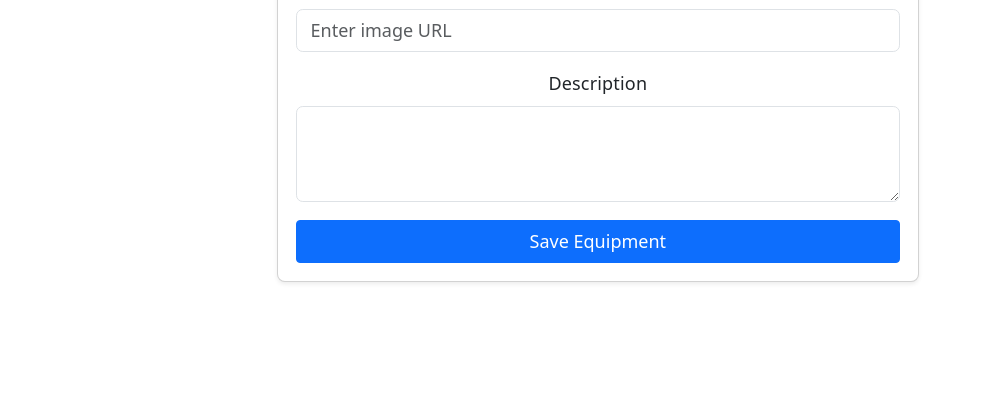
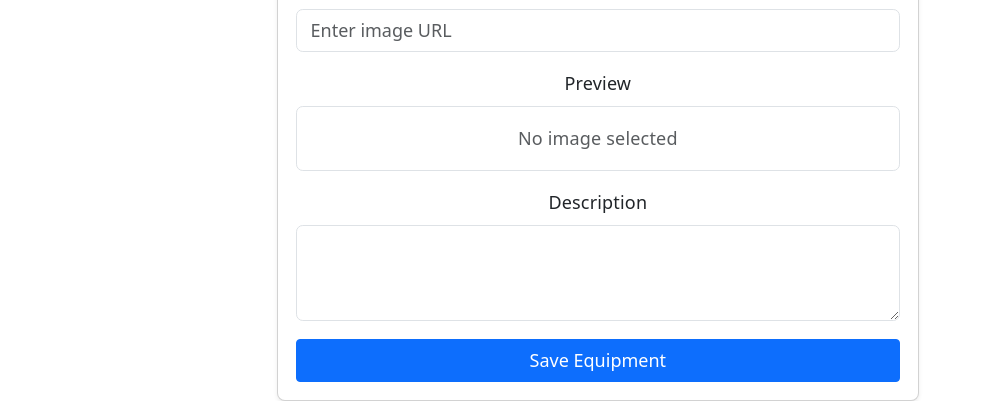
Before and after one commit to SyAnh0712/manage-it-equipment-inventory, a React app in the folder frontend/: page /equipment/add in a window 1280 px wide. Shown: the part 973-1374 px from the top of the page, without its empty margins (0-982 px from the left). Before the commit the page ends 1309 px from the top, so only its background shows below. Built offline with nearby package versions, Linux system fonts and the light colour scheme; no server answers; sample sign-in values are in the browser's storage; the HTML template or start-up script is replaced by a standard one.

Commit message:
fix bug data editequipment

```diff
--- a/frontend/src/components/forms/EquipmentForm.jsx
+++ b/frontend/src/components/forms/EquipmentForm.jsx
@@ -1,3 +1,4 @@
+import { useState, useEffect } from "react";
 import { Form } from "react-bootstrap";
 import { useForm, Controller } from "react-hook-form";
 import * as yup from "yup";
@@ -41,9 +42,12 @@ const EquipmentForm = ({
   categories = [],
   suppliers = [],
 }) => {
+  const [imageError, setImageError] = useState(false);
+
   const {
     control,
     handleSubmit,
+    watch,
     formState: { errors },
   } = useForm({
     resolver: yupResolver(equipmentValidationSchema),
@@ -60,6 +64,12 @@ const EquipmentForm = ({
       description: "",
     },
   });
+
+  const imageUrl = watch("image_url");
+
+  useEffect(() => {
+    setImageError(false);
+  }, [imageUrl]);
 
   return (
     <Form onSubmit={handleSubmit(onSubmit)}>
@@ -232,6 +242,36 @@ const EquipmentForm = ({
       </Form.Group>
 
       <Form.Group className="mb-3">
+        <Form.Label>Preview</Form.Label>
+
+        {imageUrl ? (
+          !imageError ? (
+            <div className="border rounded p-2 text-center">
+              <img
+                src={imageUrl}
+                alt="Equipment Preview"
+                className="img-fluid"
+                style={{
+                  maxHeight: "250px",
+                  objectFit: "contain",
+                }}
+                onLoad={() => setImageError(false)}
+                onError={() => setImageError(true)}
+              />
+            </div>
+          ) : (
+            <div className="alert alert-warning mb-0">
+              Cannot load image from this URL
+            </div>
+          )
+        ) : (
+          <div className="border rounded p-3 text-center text-muted">
+            No image selected
+          </div>
+        )}
+      </Form.Group>
+
+      <Form.Group className="mb-3">
         <Form.Label>Description</Form.Label>
 
         <Controller
--- a/frontend/src/pages/equipment/EditEquipments.jsx
+++ b/frontend/src/pages/equipment/EditEquipments.jsx
@@ -28,7 +28,7 @@ const EditEquipments = () => {
       setLoading(true);
 
       const response = await equipmentService.getEquipmentById(id);
-
+      console.log("Equipment:", response);
       setEquipment(response);
     } catch (error) {
       console.error(error);
--- a/frontend/src/services/equipmentService.js
+++ b/frontend/src/services/equipmentService.js
@@ -8,7 +8,10 @@ const equipmentService = {
 
   getEquipmentById: async (id) => {
     const response = await axiosClient.get(`/equipment/${id}`);
-    return response.data;
+
+    console.log("service response =", response);
+
+    return response;
   },
 
   createEquipment: async (data) => {
```
